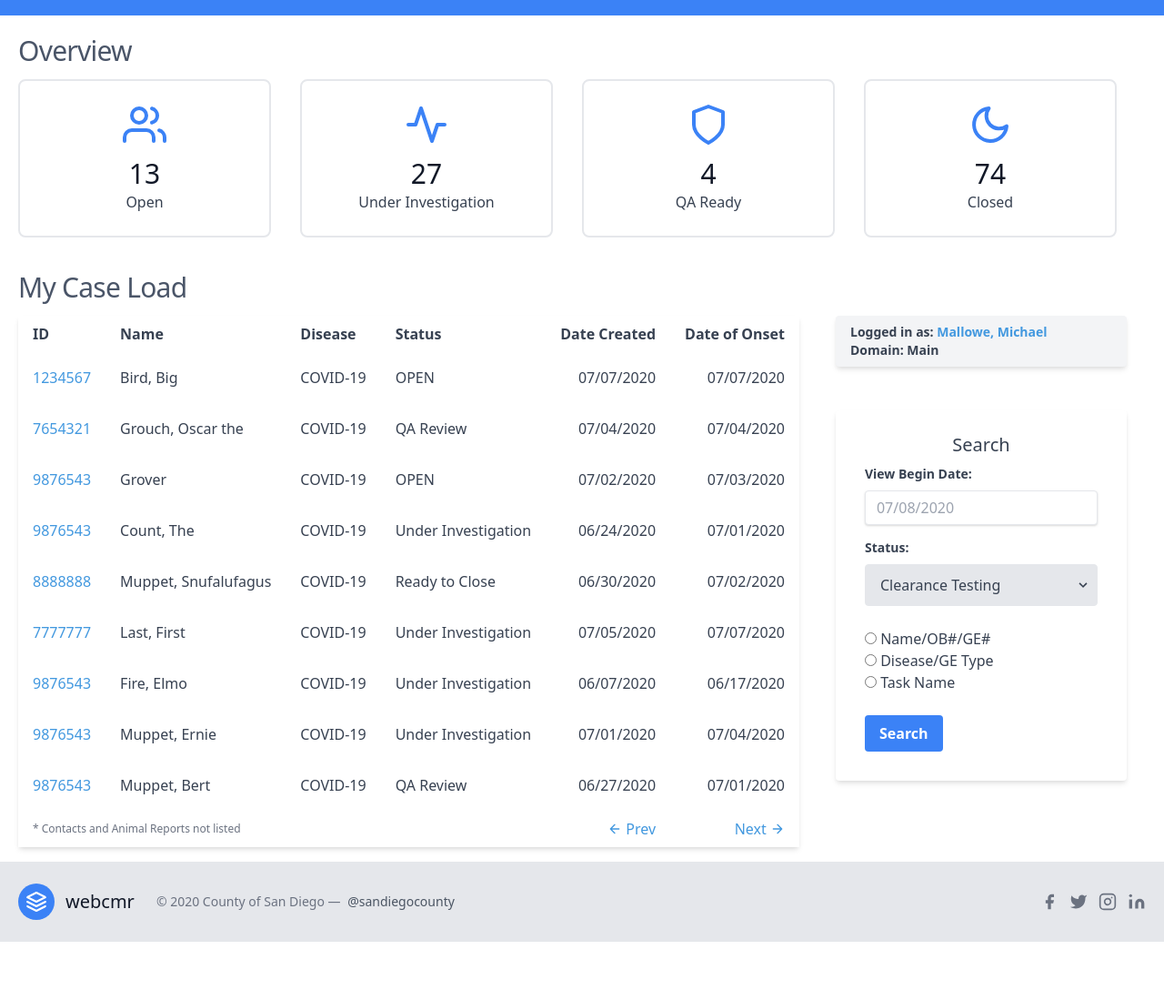
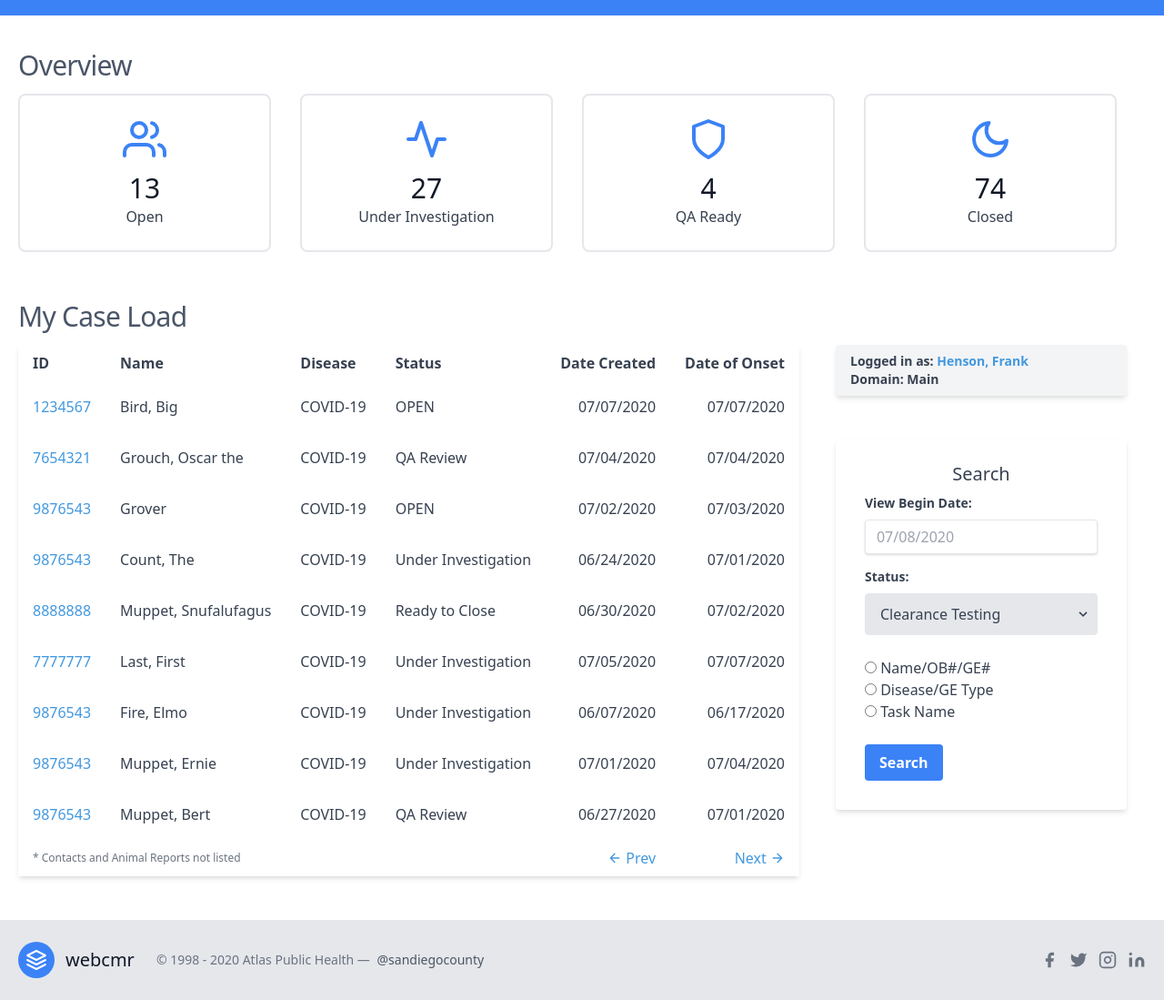
Before and after one commit to mykey007/contact-tracing-redesign, a website: page index.html in a window 1280 px wide. Shown: the part 63-1162 px from the top of the page at 91% size. Before the commit the page ends 1098 px from the top, so only its background shows below. Drawn offline with nearby package versions, Linux system fonts and the light colour scheme.

Commit message:
fixes vertical spacing

```diff
--- a/index.html
+++ b/index.html
@@ -38,8 +38,8 @@
 
       <section class="text-gray-700 body-font">
         <div class="container px-5 py-6 mx-auto">
-          <h1 class="flex items-center mb-4">Overview</h1>
-          <div class="flex flex-wrap -m-4 text-center w-full mb-0">
+          <h1 class="flex items-center mb-4 mt-4">Overview</h1>
+          <div class="flex flex-wrap -m-4 text-center w-full mb-4">
             <div class="p-4 md:w-1/4 sm:w-1/2 w-full">
               <div class="border-2 border-gray-200 px-4 py-6 rounded-lg">
                 <svg fill="none" stroke="currentColor" stroke-linecap="round" stroke-linejoin="round" stroke-width="2" class="text-blue-500 w-12 h-12 mb-3 inline-block" viewBox="0 0 24 24">
@@ -91,7 +91,7 @@
       <section class="text-gray-700 body-font">
         <div class="container px-5 py-0 mx-auto">
           <h1 class="flex items-center mb-4">My Case Load</h1>
-          <div class="flex flex-row text-center w-full mb-0">
+          <div class="flex flex-row text-center w-full mb-8">
             <table class="table-auto table-auto shadow-md rounded px-8 pt-6 pb-8 mb-4">
               <thead>
                 <tr class="">
@@ -210,7 +210,7 @@
 
             <div class="w-full max-w-xs ml-10">
               <div class="px-4 py-2 text-left block text-gray-700 text-sm font-bold mb-12 bg-gray-100 shadow-md rounded">
-                <p>Logged in as: <a href="#">Mallowe, Michael</a> </p>
+                <p>Logged in as: <a href="#">Henson, Frank</a> </p>
                 <p>Domain: Main</p>
               </div>
               <form class="bg-white shadow-md rounded px-8 pt-6 pb-8 mb-4">
@@ -276,7 +276,7 @@
               </svg>
               <span class="ml-3 text-xl">webcmr</span>
             </a>
-            <p class="text-sm text-gray-500 sm:ml-6 sm:mt-0 mt-4">© 2020 County of San Diego —
+            <p class="text-sm text-gray-500 sm:ml-6 sm:mt-0 mt-4">© 1998 - 2020 Atlas Public Health —
               <a href="https://twitter.com/sandiegocounty" rel="noopener noreferrer" class="text-gray-600 ml-1" target="_blank">@sandiegocounty</a>
             </p>
             <span class="inline-flex sm:ml-auto sm:mt-0 mt-4 justify-center sm:justify-start">
--- a/style.css
+++ b/style.css
@@ -30,7 +30,7 @@ h1 {
     line-height: 1;
     --text-opacity: 1;
     color: #1a202c;
-    color: rgba(74,85,104,var(--text-opacity));
+    color: rgba(74,85,104,1);
     font-weight: 500;
     font-size: 1.875rem;
     letter-spacing: -.025em;
```
